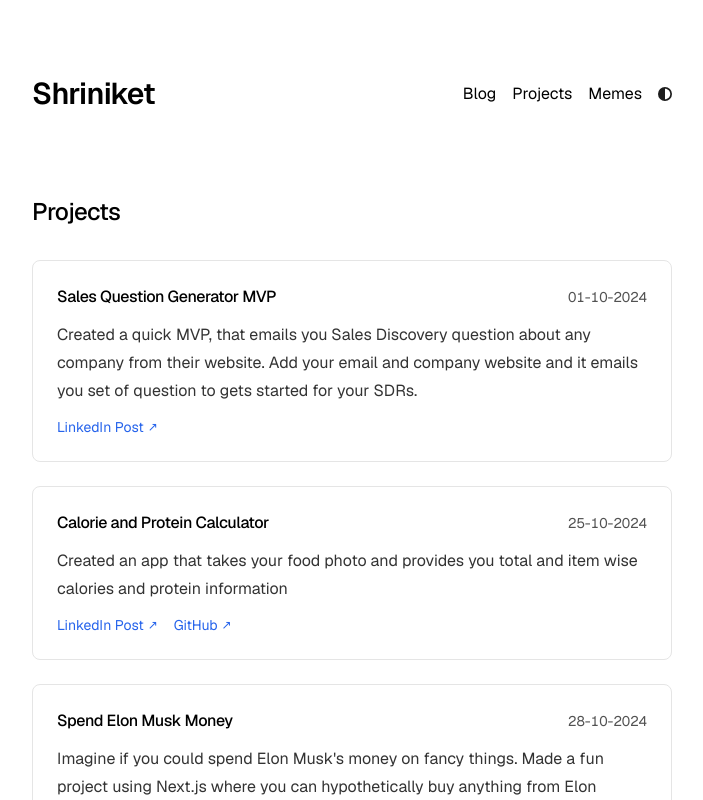
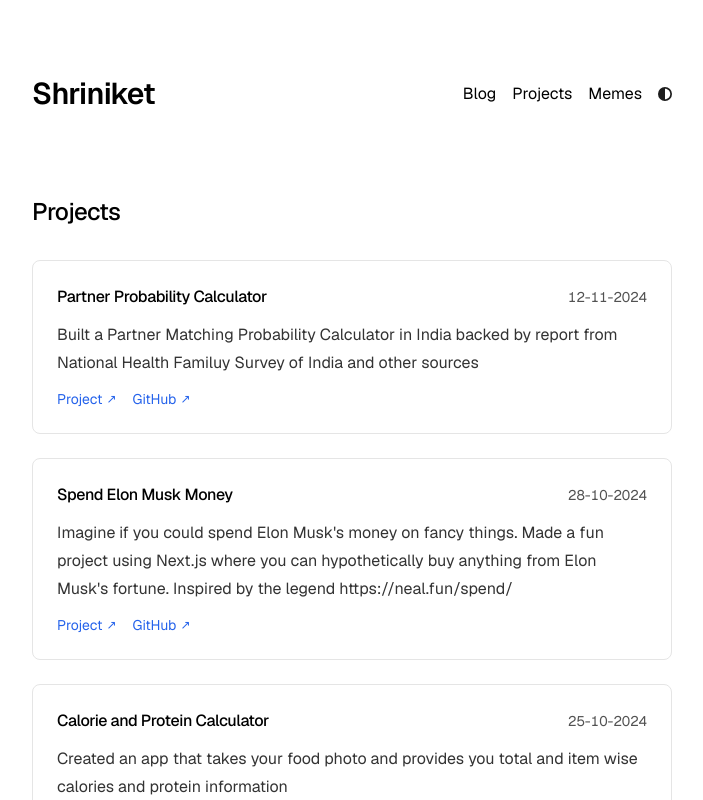
Before and after one commit to shriniket73/my-website, a Next.js app: page /projects in a window 1280 px wide. Shown: the top 800 px of the page, without its empty margins (288-991 px from the left). Built offline with nearby package versions, Linux system fonts and the light colour scheme.

Commit message:
Added new project

```diff
--- a/app/projects/page.tsx
+++ b/app/projects/page.tsx
@@ -12,9 +12,17 @@ export default function Projects() {
     <section>
       <h1 className="mb-8 text-2xl font-medium tracking-tight">Projects</h1>
       <div className="space-y-6">
-        {projects.map((project, index) => (
+        {projects
+          .sort((a, b) => {
+            const [dayA, monthA, yearA] = a.date.split("-").map(Number);
+            const [dayB, monthB, yearB] = b.date.split("-").map(Number);
+            const dateA = new Date(yearA, monthA - 1, dayA);
+            const dateB = new Date(yearB, monthB - 1, dayB);
+            return dateB.getTime() - dateA.getTime();
+          })
+          .map((project, index) => (
             <div
-            key={index}
+              key={`${project.title}-${index}`}
               className="block p-6 rounded-lg border border-neutral-200 dark:border-neutral-800 group transition-colors duration-200"
             >
               <div className="flex flex-col">
@@ -32,7 +40,7 @@ export default function Projects() {
                 <div className="flex flex-wrap gap-4 mt-3">
                   {project.links.map((link, linkIndex) => (
                     <a
-                    key={linkIndex}
+                      key={`${link.text}-${linkIndex}`}
                       href={link.url}
                       target="_blank"
                       rel="noopener noreferrer"
--- a/app/projects/project-data.tsx
+++ b/app/projects/project-data.tsx
@@ -34,6 +34,10 @@ export const projects: Project[] = [
         url: "https://www.linkedin.com/posts/shriniket-acharya_in-this-video-i-talk-about-two-things-activity-7255360993629765634-VrJM"
       },
       {
+        text: "Project",
+        url: "https://calorie-counter-liart.vercel.app/"
+      },
+      {
         text: "GitHub",
         url: "https://github.com/shriniket73/CalorieCounter"
       }
@@ -54,5 +58,21 @@ export const projects: Project[] = [
         url: "https://github.com/shriniket73/spend-elon-musk-money"
       }
     ]
+  },
+  {
+    title: "Partner Probability Calculator",
+    date: "12-11-2024",
+    description:
+      "Built a Partner Matching Probability Calculator in India backed by report from National Health Familuy Survey of India and other sources",
+    links: [
+      {
+        text: "Project",
+        url: "https://www.smallpp.in/"
+      },
+      {
+        text: "GitHub",
+        url: "https://github.com/shriniket73/partner-probability"
+      }
+    ]
   }
 ];
```
Lines whose indentation alone changed are shown as unchanged.
